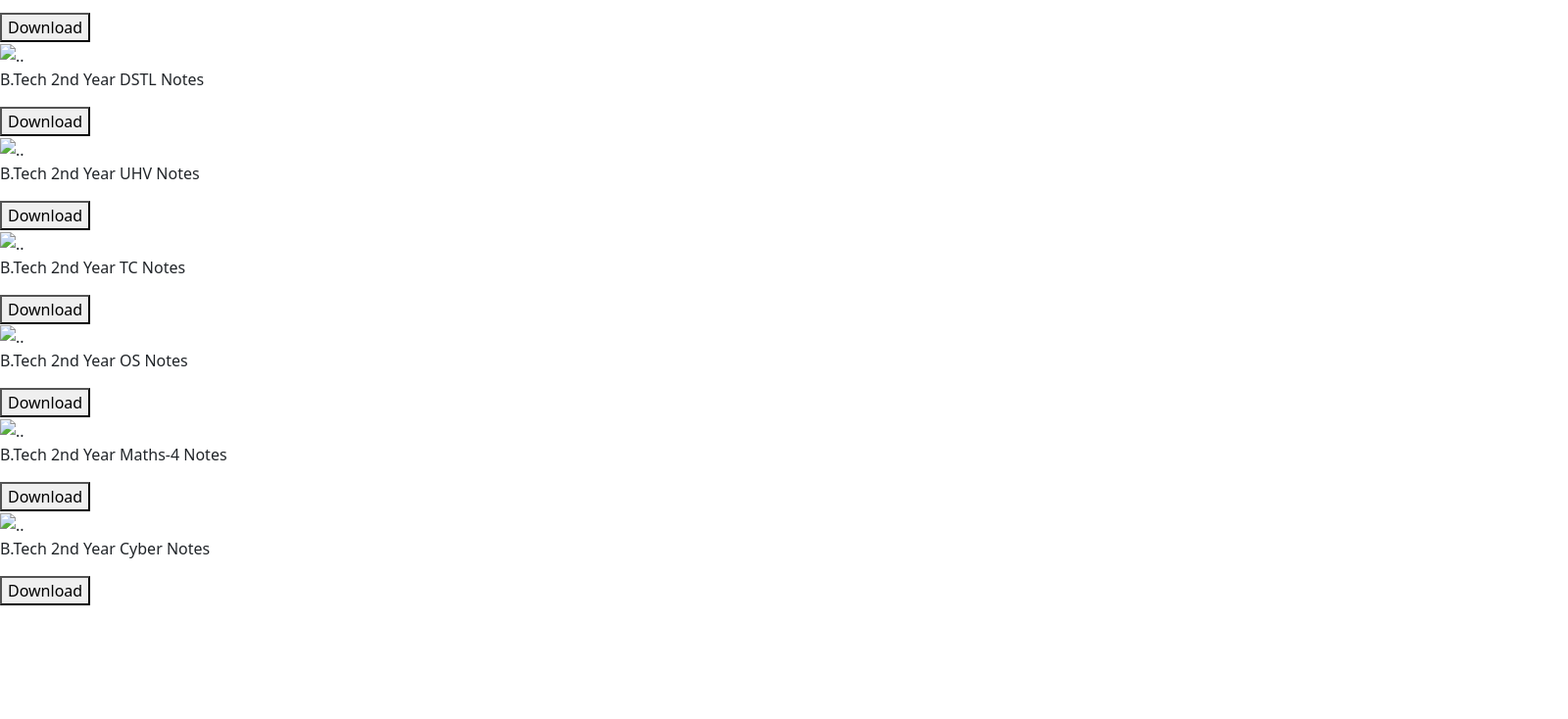
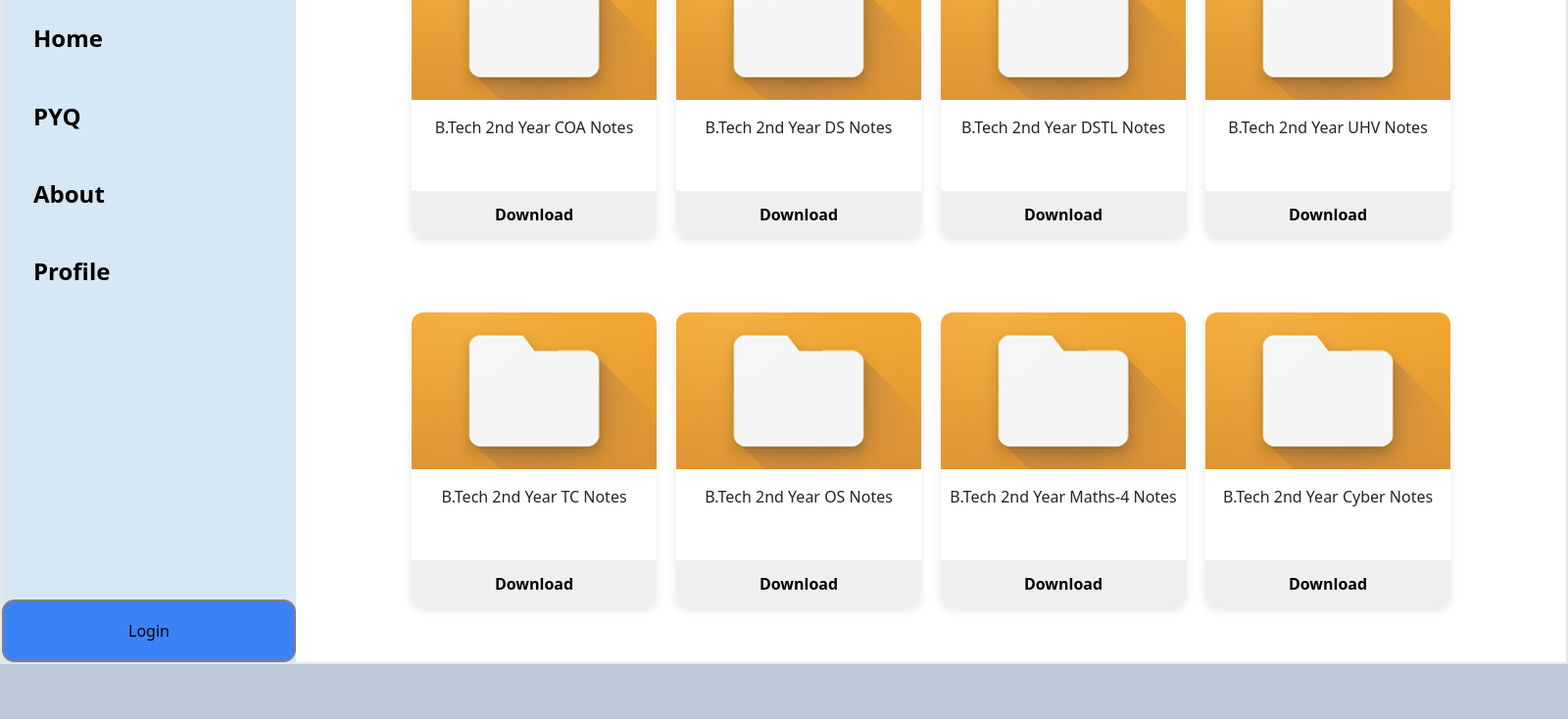
Before and after one commit to rajatsahani272-bot/student-help-plateform, a plain HTML site: page Frontend/pages/resources.html in a window 1280 px wide. Shown: the part 148-882 px from the top of the page at 98% size, 1600 px wide, since content can reach past the window. Before the commit the page ends 800 px from the top, so only its background shows below. Drawn offline with nearby package versions, Linux system fonts and the light colour scheme; the site is published under a folder, as on GitHub Pages, so addresses that start at the root find nothing.

Commit message:
fix paths and revert changes

```diff
--- a/Frontend/pages/about.html
+++ b/Frontend/pages/about.html
@@ -6,7 +6,7 @@
     <title>About</title>
     <link rel="stylesheet" href="https://cdn.jsdelivr.net/npm/bootstrap@5.3.8/dist/css/bootstrap.min.css">
     <link rel="stylesheet" href="https://cdnjs.cloudflare.com/ajax/libs/font-awesome/7.0.1/css/all.min.css">
-    <link rel="stylesheet" href="/css/style.css">
+    <link rel="stylesheet" href="../css/style.css">
 </head>
 <main class="main-container">
     <div class="sidebar" id="sidebar-container">
@@ -27,7 +27,7 @@
 
 <body>
 
-    <script src="/components/sidebar.js"></script>
+    <script src="../components/sidebar.js"></script>
 </body>
 
 </html>
--- a/Frontend/pages/resources.html
+++ b/Frontend/pages/resources.html
@@ -7,7 +7,7 @@
     <title>Resources</title>
     <link rel="stylesheet" href="https://cdn.jsdelivr.net/npm/bootstrap@5.3.8/dist/css/bootstrap.min.css">
     <link rel="stylesheet" href="https://cdnjs.cloudflare.com/ajax/libs/font-awesome/7.0.1/css/all.min.css">
-    <link rel="stylesheet" href="/css/style.css">
+    <link rel="stylesheet" href="../css/style.css">
 
 </head>
 
@@ -16,61 +16,61 @@
         <div class="sidebar" id="sidebar-container"></div>
         <div class="notes-card">
             <div class="notes 1">
-                <img src="/assets/images/filemanger.webp" alt="..">
+                <img src="../assets/images/filemanger.webp" alt="..">
                 <p>B.Tech 2nd Year COA Notes</p>
-                <a href="/assets/pdf/coa.pdf" download>
+                <a href="../assets/pdf/coa.pdf" download>
                     <button class="download-btn">Download</button>
                 </a>
             </div>
             <div class="notes 2">
 
-                <img src="/assets/images/filemanger.webp" alt="..">
+                <img src="../assets/images/filemanger.webp" alt="..">
                 <p>B.Tech 2nd Year DS Notes</p>
-                <a href="/assets//pdf/ds_notes.pdf" download>
+                <a href="../assets//pdf/ds_notes.pdf" download>
                     <button class="download-btn">Download</button>
                 </a>
 
 
             </div>
             <div class="notes 3">
-                <img src="/assets/images/filemanger.webp" alt="..">
+                <img src="../assets/images/filemanger.webp" alt="..">
                 <p>B.Tech 2nd Year DSTL Notes</p>
-                 <a href="/assets//pdf/ds_notes.pdf" download>
+                 <a href="../assets//pdf/ds_notes.pdf" download>
                     <button class="download-btn">Download</button>
                 </a>
             </div>
             <div class="notes 4">
-                <img src="/assets/images/filemanger.webp" alt="..">
+                <img src="../assets/images/filemanger.webp" alt="..">
                 <p>B.Tech 2nd Year UHV Notes</p>
-                 <a href="/assets//pdf/ds_notes.pdf" download>
+                 <a href="../assets//pdf/ds_notes.pdf" download>
                     <button class="download-btn">Download</button>
                 </a>
             </div>
             <div class="notes 5">
-                <img src="/assets/images/filemanger.webp" alt="..">
+                <img src="../assets/images/filemanger.webp" alt="..">
                 <p>B.Tech 2nd Year TC Notes</p>
-                 <a href="/assets//pdf/ds_notes.pdf" download>
+                 <a href="../assets//pdf/ds_notes.pdf" download>
                     <button class="download-btn">Download</button>
                 </a>
             </div>
             <div class="notes 6">
-                <img src="/assets/images/filemanger.webp" alt="..">
+                <img src="../assets/images/filemanger.webp" alt="..">
                 <p>B.Tech 2nd Year OS Notes</p>
-                 <a href="/assets//pdf/ds_notes.pdf" download>
+                 <a href="../assets//pdf/ds_notes.pdf" download>
                     <button class="download-btn">Download</button>
                 </a>
             </div>
             <div class="notes 7">
-                <img src="/assets/images/filemanger.webp" alt="..">
+                <img src="../assets/images/filemanger.webp" alt="..">
                 <p>B.Tech 2nd Year Maths-4 Notes</p>
-                 <a href="/assets//pdf/ds_notes.pdf" download>
+                 <a href="../assets//pdf/ds_notes.pdf" download>
                     <button class="download-btn">Download</button>
                 </a>
             </div>
             <div class="notes 8">
-                <img src="/assets/images/filemanger.webp" alt="..">
+                <img src="../assets/images/filemanger.webp" alt="..">
                 <p>B.Tech 2nd Year Cyber Notes</p>
-                 <a href="/assets//pdf/ds_notes.pdf" download>
+                 <a href="/..assets//pdf/ds_notes.pdf" download>
                     <button class="download-btn">Download</button>
                 </a>
             </div>
@@ -78,8 +78,8 @@
     </main>
 
     <script src="	https://cdn.jsdelivr.net/npm/bootstrap@5.3.8/dist/js/bootstrap.bundle.min.js"></script>
-    <script src="/components/sidebar.js"></script>
-    <script src="/js/main.js"></script>
+    <script src="../components/sidebar.js"></script>
+    <script src="../js/main.js"></script>
 </body>
 
 </html>
```
Also changed, not shown: Frontend/pages/ask-doubt.html (+4 -4 lines), Frontend/pages/index.html (+8 -8 lines), Frontend/pages/login.html (+2 -2 lines), Frontend/pages/profile.html (+4 -4 lines), Frontend/pages/pyq.html (+19 -19 lines), Frontend/pages/quiz.html (+5 -5 lines), Frontend/pages/register.html (+2 -2 lines).
